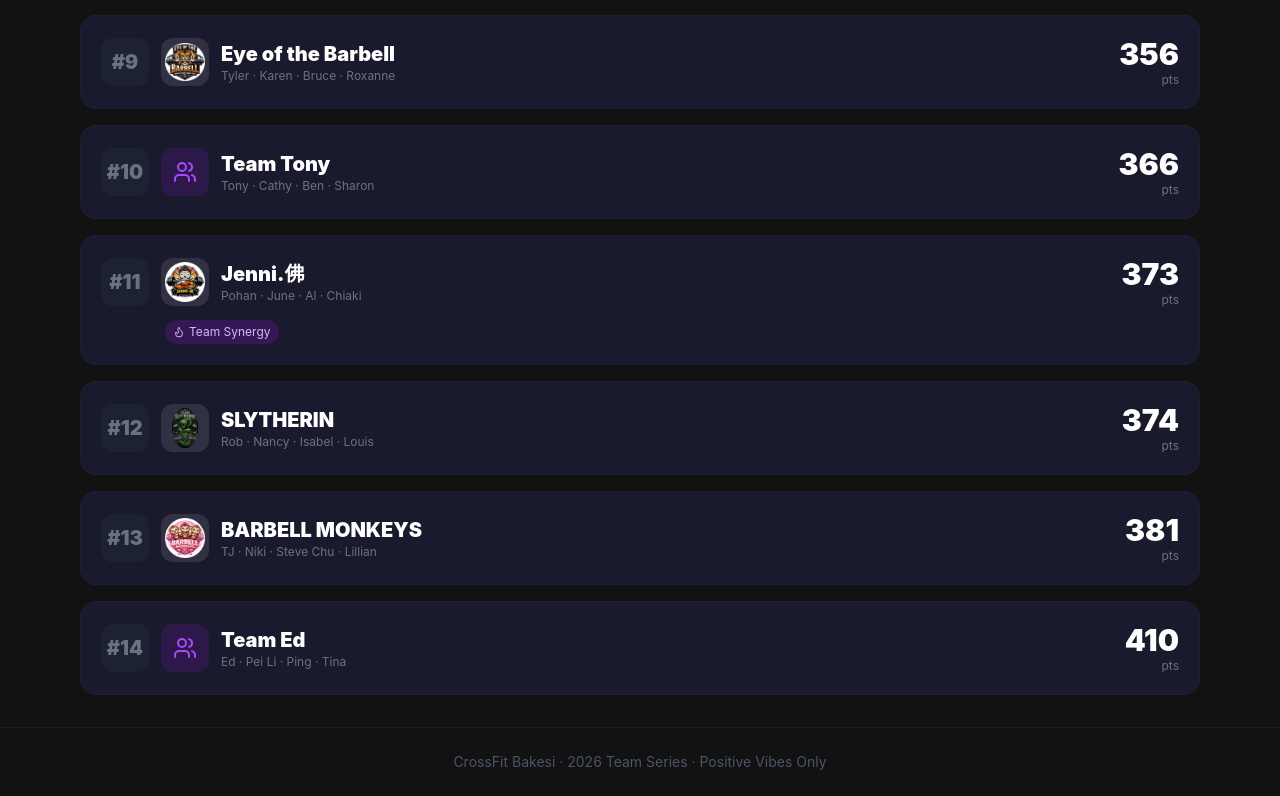
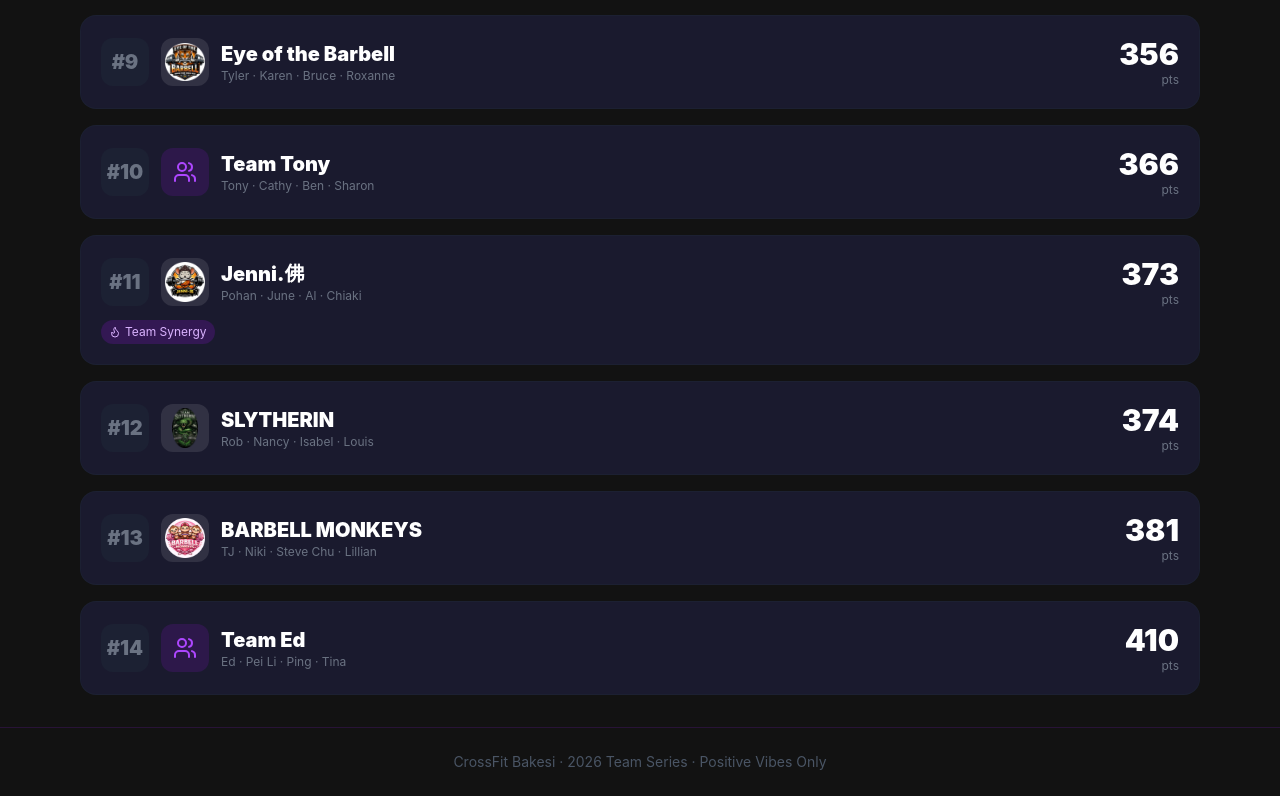
Before and after one commit to darkglassb7k/crossfit-bakesi-2026-team-series, a Next.js app: page / in a window 1280 px wide. Shown: the part 2008-2804 px from the top of the page. Built offline with nearby package versions, Linux system fonts and the light colour scheme.

Commit message:
Align badge pill with logo column on mobile

```diff
--- a/src/app/page.tsx
+++ b/src/app/page.tsx
@@ -231,7 +231,7 @@ export default function Dashboard() {
 
                 {/* Badges row */}
                 {team.badges.length > 0 && (
-                  <div className="flex items-center gap-2 mt-3 flex-wrap pl-0 md:pl-16">
+                  <div className="flex items-center gap-2 mt-3 flex-wrap" style={{ gridColumn: "2 / -1" }}>
                     {team.badges.map((badge, i) => (
                       <span
                         key={i}
```
